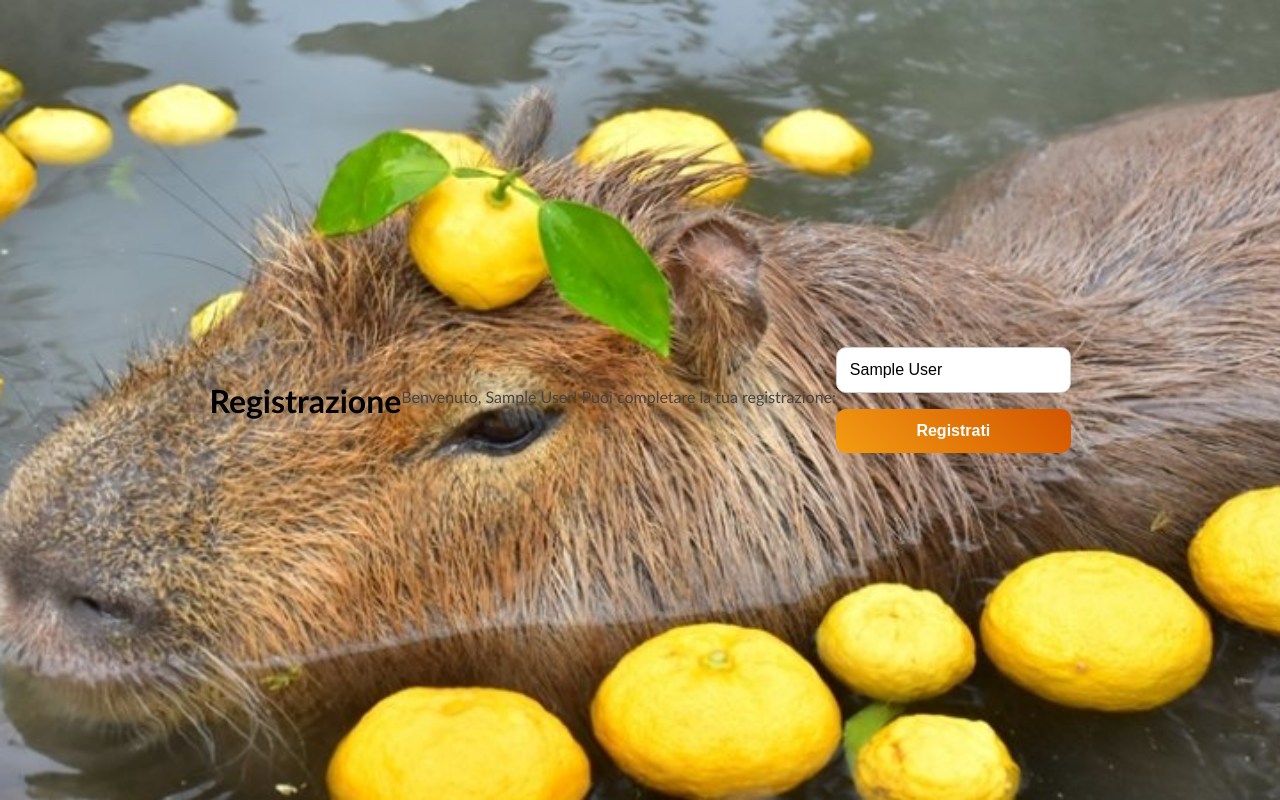
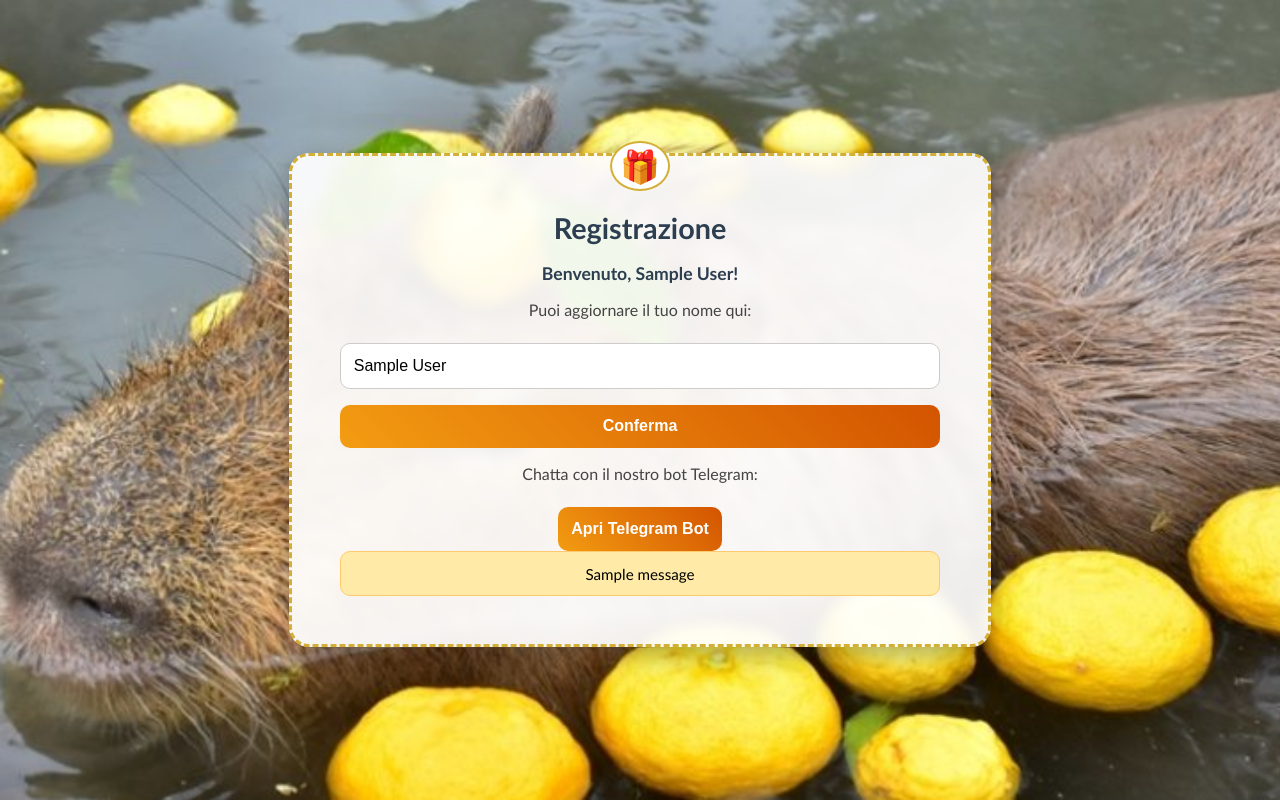
Before and after one commit to gustinojr/Gustino-SPA2, a Flask app: template app/templates/registration.html in a window 1280 px wide. Run offline with Flask 3, Linux system fonts and the light colour scheme; tables that the repository leaves empty hold one stand-in row (values such as "Sample post"); the template is opened without the code that fills it: values that come from a table or form of the project are taken from there, most other values are stand-ins (such as "Sample title", 1, 10 or a date in 2020); one stand-in notice (Sample message) is shown.

Commit message:
Update registration.html

```diff
--- a/app/templates/registration.html
+++ b/app/templates/registration.html
@@ -5,13 +5,33 @@
     <link rel="stylesheet" href="{{ url_for('static', filename='css/style.css') }}">
 </head>
 <body>
-    <h1>Registrazione</h1>
+<div class="container">
+    <h2>Registrazione</h2>
+
     {% if user %}
-        <p>Benvenuto, {{ user.name }}! Puoi completare la tua registrazione:</p>
+        <h3>Benvenuto, {{ user.name }}!</h3>
+        <p>Puoi aggiornare il tuo nome qui:</p>
+    {% else %}
+        <p>Inserisci il tuo nome per completare la registrazione:</p>
     {% endif %}
+
     <form method="POST">
-        <input type="text" name="name" placeholder="Inserisci il tuo nome" value="{{ user.name if user else '' }}" required>
-        <button type="submit">Registrati</button>
+        <input type="text" name="name" placeholder="Il tuo nome" value="{{ user.name if user else '' }}" required>
+        <button type="submit">Conferma</button>
     </form>
+
+    <p>Chatta con il nostro bot Telegram:</p>
+    <a href="https://t.me/{{ bot_username }}" target="_blank">
+        <button type="button">Apri Telegram Bot</button>
+    </a>
+
+    {% with messages = get_flashed_messages() %}
+        {% if messages %}
+            {% for msg in messages %}
+                <div class="flash">{{ msg }}</div>
+            {% endfor %}
+        {% endif %}
+    {% endwith %}
+</div>
 </body>
 </html>
```
